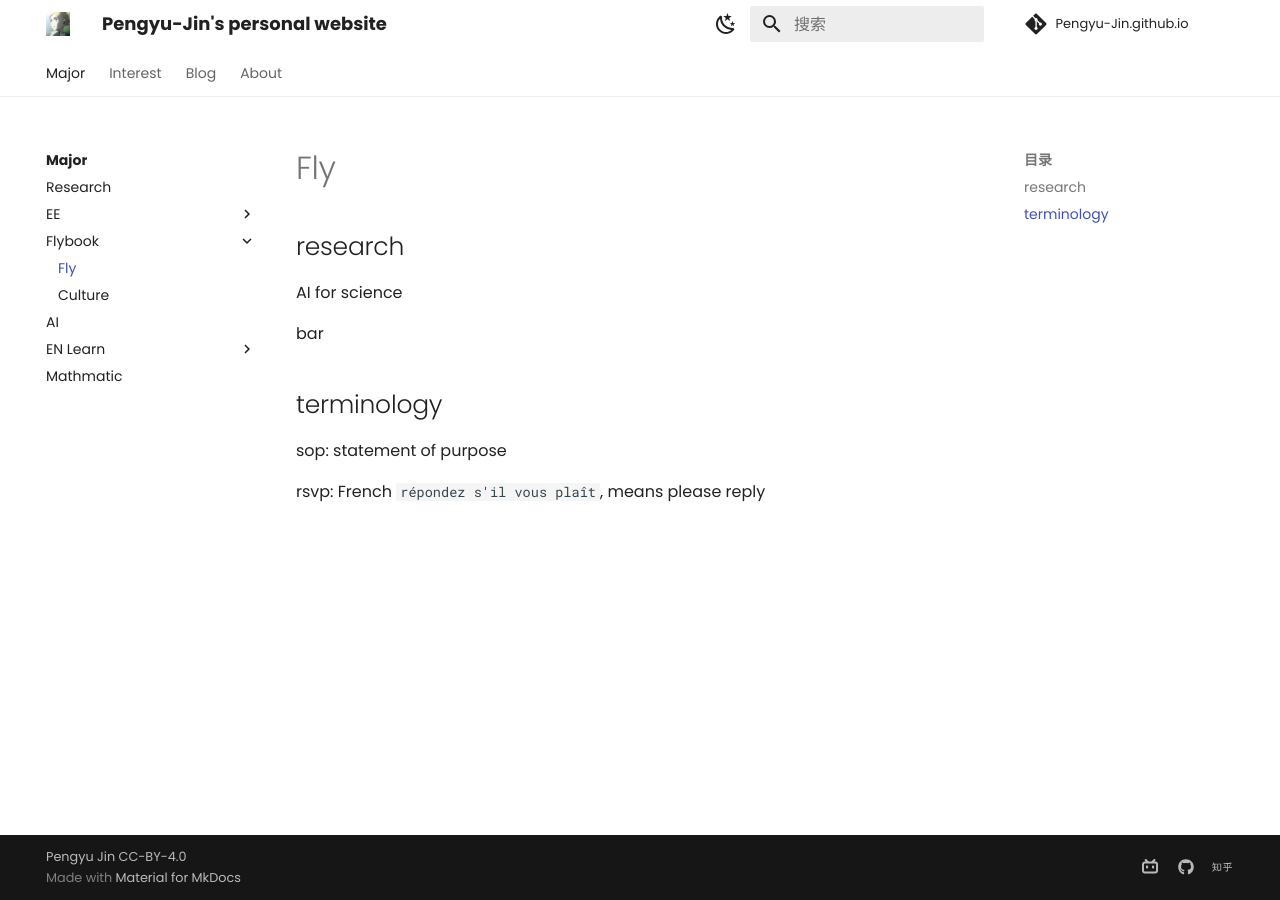
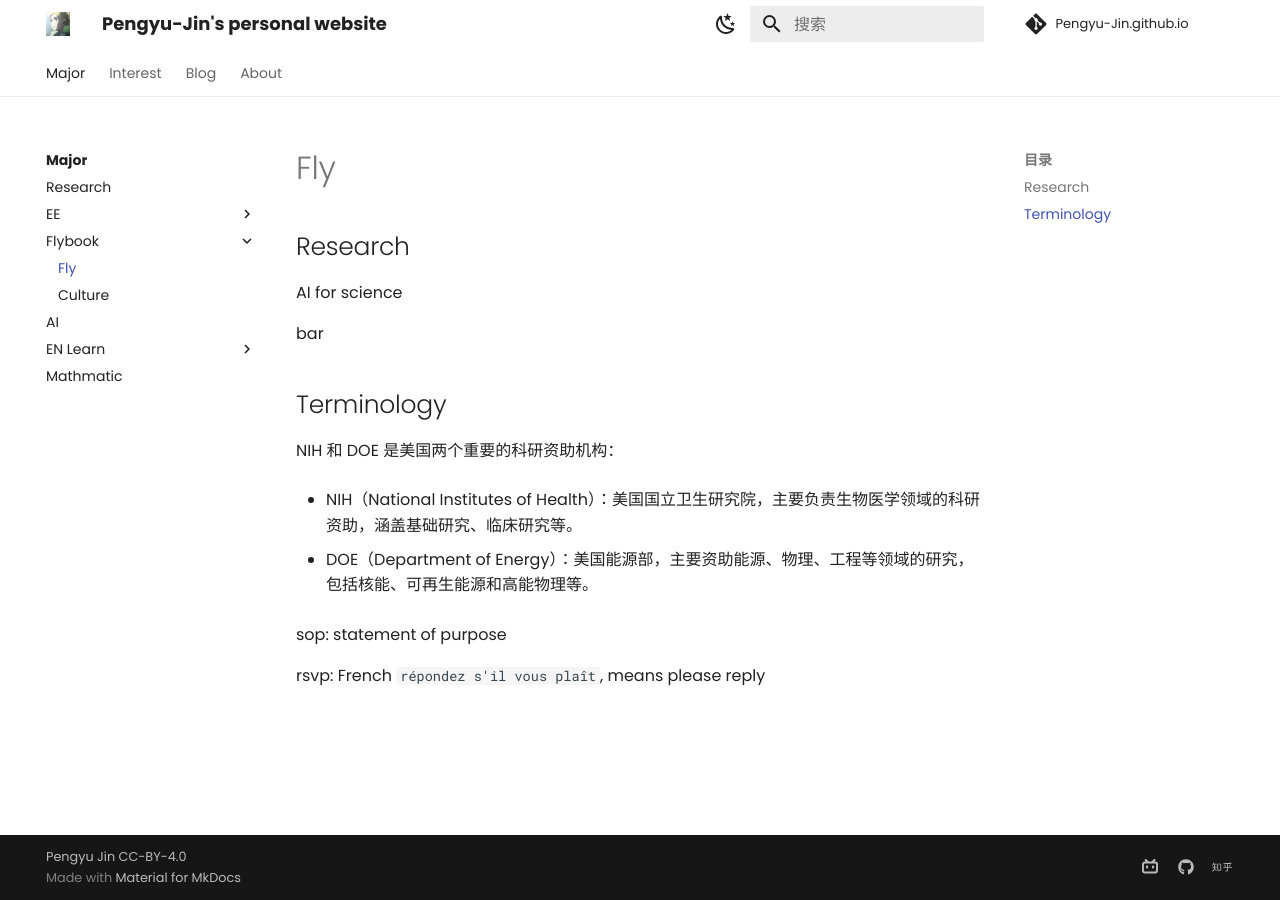
Before and after one commit to Pengyu-Jin/Pengyu-Jin.github.io, an MkDocs documentation site: the page built from docs/major/flybook/fly.md, in a window 1280 px wide. Built offline with MkDocs 1.6.1 and Material for MkDocs 9.7.7, drawn with Linux system fonts in a browser that asks for light colours; comment, search, counter and statistics services are not loaded.

Commit message:
20250210-b

```diff
--- a/docs/major/flybook/fly.md
+++ b/docs/major/flybook/fly.md
@@ -1,10 +1,17 @@
-## research
+## Research
 
 AI for science
 
 bar
 
-## terminology
+## Terminology
+
+NIH 和 DOE 是美国两个重要的科研资助机构：
+
+- NIH（National Institutes of Health）：美国国立卫生研究院，主要负责生物医学领域的科研资助，涵盖基础研究、临床研究等。
+
+- DOE（Department of Energy）：美国能源部，主要资助能源、物理、工程等领域的研究，包括核能、可再生能源和高能物理等。
+
 
 sop: statement of purpose
 
```
